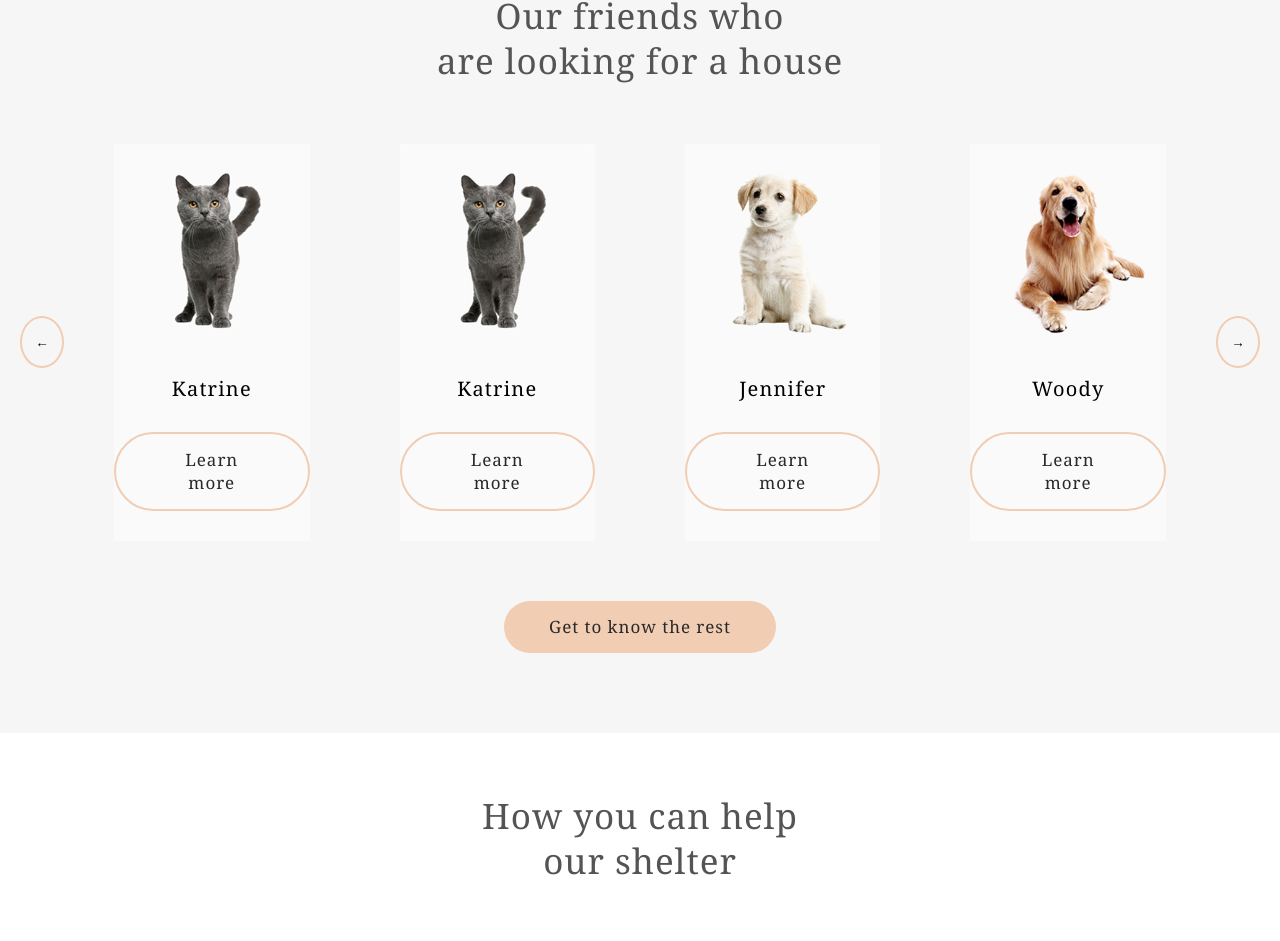
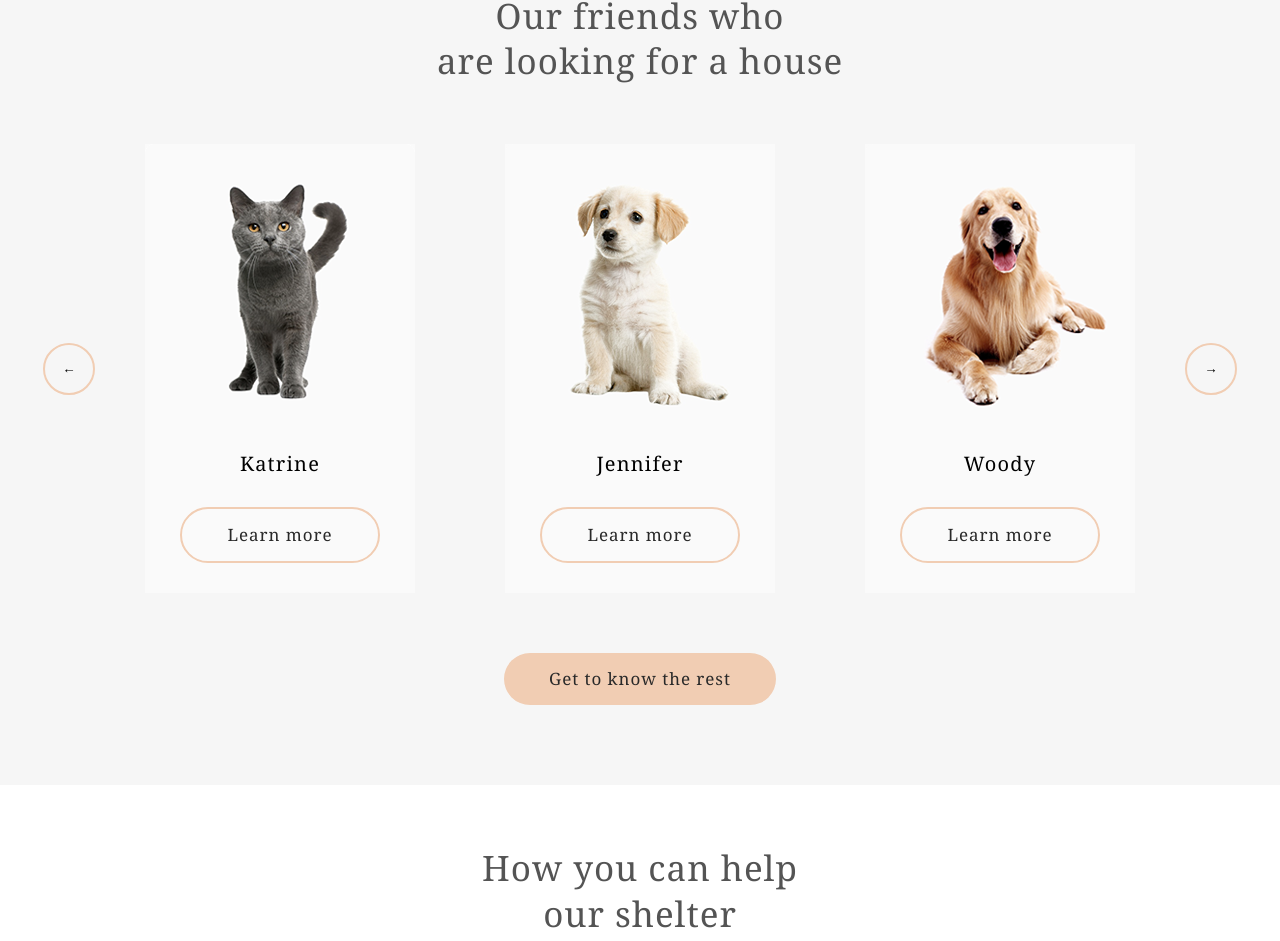
Before and after one commit to yanakapylova/task3, a React (Create React App) app: page / in a window 1280 px wide. Shown: the part 2955-3896 px from the top of the page. Built offline with nearby package versions, Linux system fonts and the light colour scheme.

Commit message:
fix slider

```diff
--- a/src/pages/mainPage/sectionSlider/SectionSlider.tsx
+++ b/src/pages/mainPage/sectionSlider/SectionSlider.tsx
@@ -8,7 +8,7 @@ export const SectionSlider = function () {
   const [startSliderIndex, setStartSliderIndex] = useState(1);
   const [activePopUp, setActivePopUp] = useState(cards[0]);
 
-  const [currSliderArr, setCurrSliderArr]: any[] = useState([cards[0]]);
+  const [currSliderArr, setCurrSliderArr]: any[] = useState([]);
 
   useEffect(() => {
     if (window.innerWidth >= 1280) {
```
